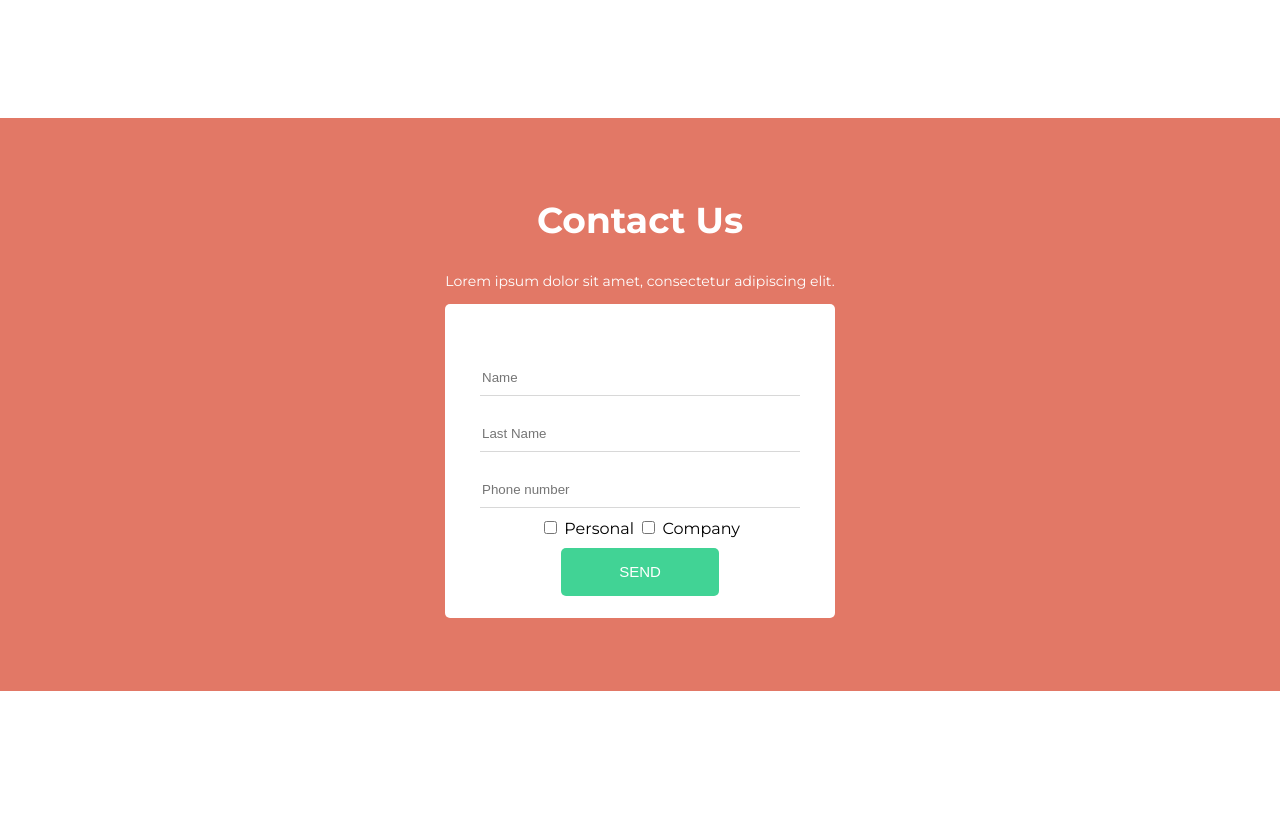
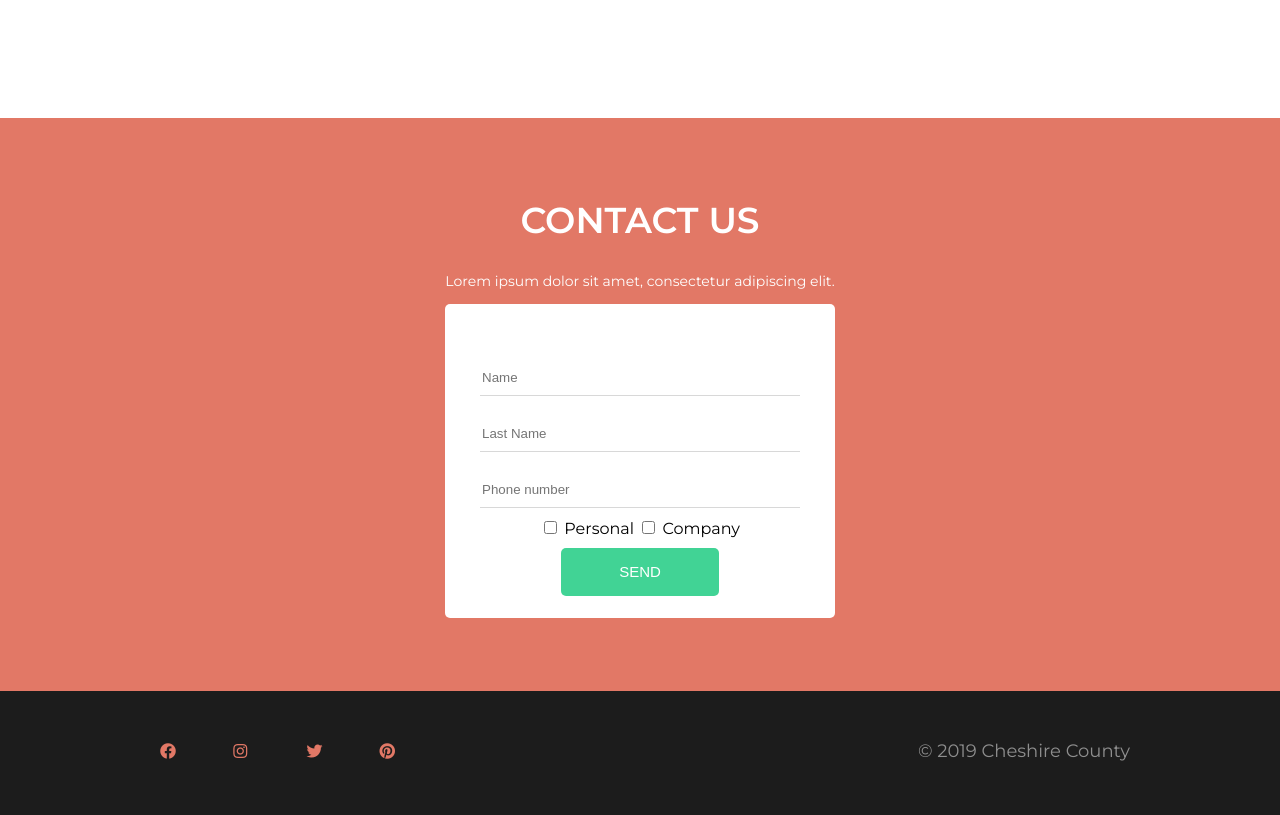
Before and after one commit to Edvardasziaunys/javascript-pradmenu-egzaminas, a plain HTML site: page index.html in a window 1280 px wide. Shown: the part 3984-4799 px from the top of the page. Before the commit the page ends 4675 px from the top, so only its background shows below. Drawn offline with Linux system fonts and the light colour scheme.

Commit message:
footer created

```diff
--- a/index.html
+++ b/index.html
@@ -325,7 +325,7 @@
         </section>
         <section class="contact">
           <div class="contact-wrap">
-            <h2>Contact Us</h2>
+            <h2>CONTACT US</h2>
             <p>Lorem ipsum dolor sit amet, consectetur adipiscing elit.</p>
             <form class="contact-form" action="#">
               <div class="contact-form-container-details">
@@ -366,7 +366,23 @@
           </div>
         </section>
       </main>
-      <footer class="grid-item3"></footer>
+      <footer class="grid-item3">
+        <section class="footer-section">
+          <div class="footer-wrap">
+            <div class="footer-left">
+              <div class="footer-social">
+                <a href="#" class="fab fa-facebook"></a>
+                <a href="#" class="fab fa-instagram"></a>
+                <a href="#" class="fab fa-twitter"></a>
+                <a href="#" class="fab fa-pinterest"></a>
+              </div>
+            </div>
+            <div class="footer-right">
+              <p>© 2019 Cheshire County</p>
+            </div>
+          </div>
+        </section>
+      </footer>
     </div>
     <script src="./index.js"></script>
   </body>
--- a/style.css
+++ b/style.css
@@ -544,6 +544,7 @@ form {
 .contact-wrap h2 {
   font-size: 36px;
   color: #ffffff;
+  font-weight: 600;
 }
 .contact-wrap p {
   font-size: 14px;
@@ -590,3 +591,39 @@ form {
 .grid-item3 {
   grid-area: footer;
 }
+.footer-section {
+  background-color: #1c1c1c;
+  height: 124px;
+  width: auto;
+}
+.footer-wrap {
+  padding-left: 150px;
+  padding-right: 150px;
+  display: flex;
+  flex-direction: row;
+  justify-content: space-between;
+  align-items: center;
+  height: 120px;
+}
+
+.footer-social a {
+  width: 10%;
+  height: 10%;
+  left: 0px;
+  top: 0px;
+  color: #e27866;
+  text-decoration: none;
+  padding-left: 10px;
+  padding-right: 10px;
+}
+.footer-left {
+  width: 50%;
+}
+.footer-right {
+  width: 50%;
+  text-align: right;
+  font-size: 18px;
+  letter-spacing: 0px;
+  color: #ffffff;
+  opacity: 0.5;
+}
```
